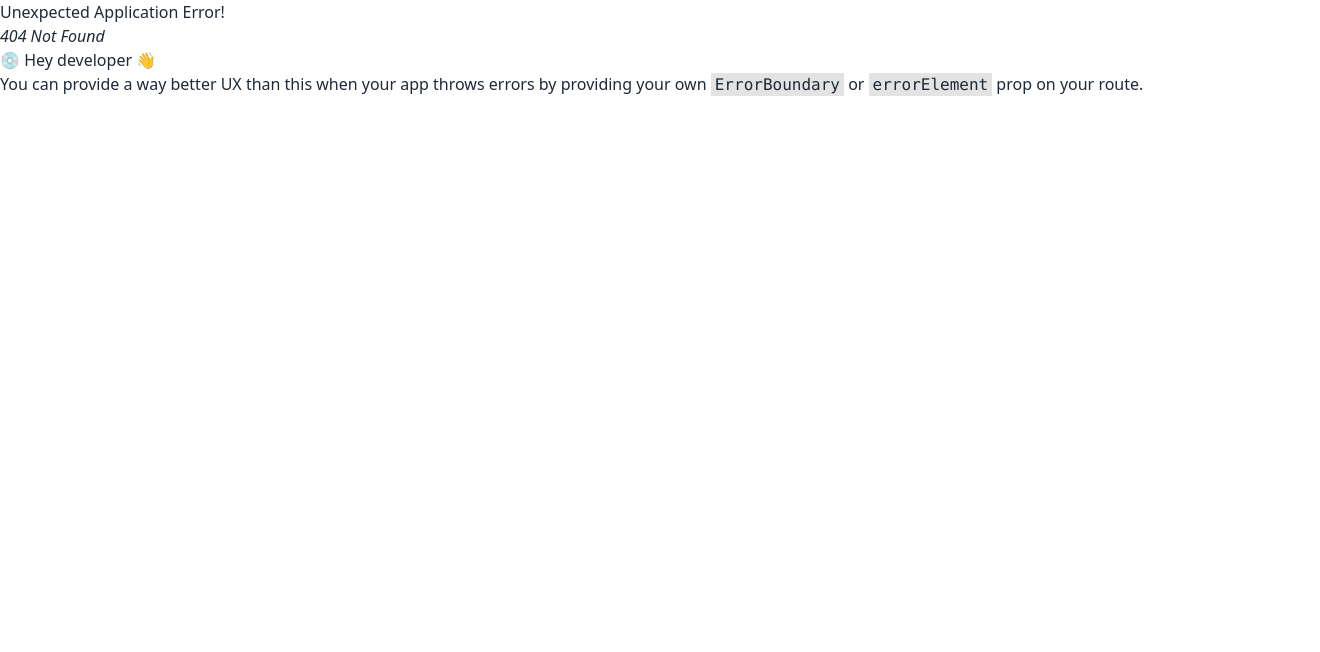
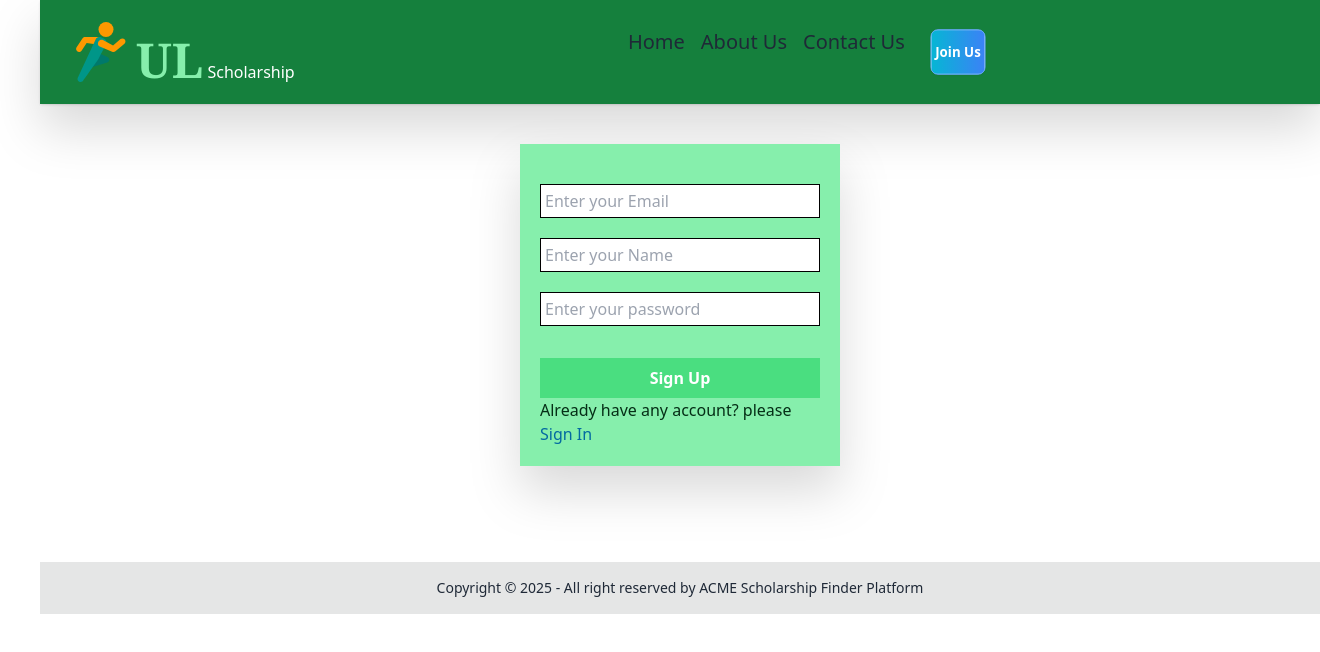
Before and after one commit to BorshaDevi/Scholarship-Finder-Platform, a React (Vite) app: page /signUp in a window 1280 px wide. Before the commit this address had no page. Shown: the top 652 px of the page, 1320 px wide, since content can reach past the window. Built offline with nearby package versions, Linux system fonts and the light colour scheme.

Commit message:
added text

```diff
--- a/src/Component/Navbar.jsx
+++ b/src/Component/Navbar.jsx
@@ -1,7 +1,7 @@
 import { useState } from "react";
 import { FaBarsStaggered } from "react-icons/fa6";
 import { HiX } from "react-icons/hi";
-import { NavLink } from "react-router";
+import { Link, NavLink } from "react-router";
 import { FcSportsMode } from "react-icons/fc";
 const Navbar=()=>{
     const [open , isOpen]=useState(false)
@@ -43,19 +43,19 @@ const Navbar=()=>{
            {navLink}
            </div>
            <div className="md:flex md:justify-end  hidden">
-                <button className="btn text-white border-blue-400 bg-gradient-to-r from-cyan-500 to-blue-500 p-1">Join Us</button>
+                <Link to='/signIn'><button className="btn text-white border-blue-400 bg-gradient-to-r from-cyan-500 to-blue-500 p-1">Join Us</button></Link>
             </div>
 
         </div>
         {/* Mobile */}
         <div>
         {
-            open ?  <div  className=" drop-shadow-xl md:hidden text-green-800 hover:text-green-200 font-semibold absolute inset-x-0 z-20 w-full px-6 py-4 transition-all duration-300 ease-out hover:ease-in bg-green-400 shadow-xl md:mt-0 md:p-0 md:top-0 md:relative md:bg-transparent md:w-auto md:opacity-100 md:translate-x-0  md:items-center">
+            open ?  <div  className=" z-50 drop-shadow-xl md:hidden text-green-800 hover:text-green-200 font-semibold absolute inset-x-0  w-full px-6 py-4 transition-all duration-300 ease-out hover:ease-in bg-green-400 shadow-xl md:mt-0 md:p-0 md:top-0 md:relative md:bg-transparent md:w-auto md:opacity-100 md:translate-x-0  md:items-center">
               <div  >
               {navLink}
               </div>
               <div className="flex  justify-center">
-                <button className="mt-2 btn border-blue-400 p-1 bg-gradient-to-r from-cyan-500 to-blue-500 text-xl text-white">Join Us</button>
+                <Link to='/signIn'><button className="mt-2 btn border-blue-400 p-1 bg-gradient-to-r from-cyan-500 to-blue-500 text-xl text-white">Join Us</button> </Link>
             </div>
         </div> : ''
         }
--- a/src/RouteGroups/SingIn.jsx
+++ b/src/RouteGroups/SingIn.jsx
@@ -1,8 +1,21 @@
-const SingIn=()=>{
+import {Link} from "react-router"
+const SignIn=()=>{
+    const handleSignIn=(e)=>{
+        e.preventDefault()
+    }
     return(
         <>
-        <p>SingIn </p>
+       <div className=' mt-10  lg:mx-auto md:ml-64 mb-24 md:h-60 lg:container drop-shadow-2xl shadow-white  bg-green-300    md:w-80 md:p-3 '>
+        <form onSubmit={handleSignIn} >
+              <input type="email" name='email' required className='w-full border border-black mt-5 p-1' placeholder='Enter your Name'></input>
+              <br />
+              <input type="password" name="password" required className='w-full border border-black p-1 mt-5' placeholder='Enter your password'  ></input>
+              <br />
+        <button className="  w-full mt-8 bg-green-400 font-bold hover:bg-green-800  text-white p-2"><input type="submit"  value="Sing In"/></button>
+        </form>
+        <p className="text-green-950">Do not have any account? please <Link to='/signUp' className='text-sky-700 hover:underline'>Sign Up</Link> </p>
+      </div>
         </>
     )
 }
-export default SingIn;
+export default SignIn;
--- a/src/RouteGroups/SingUp.jsx
+++ b/src/RouteGroups/SingUp.jsx
@@ -1,8 +1,24 @@
-const SingUp=()=>{
+import {Link} from "react-router"
+const SignUp=()=>{
+    const handleSignUp=(e)=>{
+        e.preventDefault()
+    }
     return(
         <>
-        <p>SingUp </p>
+       <div className=' mt-10  lg:mx-auto md:ml-64 mb-24 md:h-auto lg:container drop-shadow-2xl shadow-white  bg-green-300    md:w-80 md:p-5 '>
+        <form onSubmit={handleSignUp} >
+              <input type="text" name='name' required className='w-full border border-black mt-5 p-1' placeholder='Enter your Email'></input>
+              <br />
+              <input type="email" name='email' required className='w-full border border-black mt-5 p-1' placeholder='Enter your Name'></input>
+              <br />
+              <input type="password" name="password" required className='w-full border border-black p-1 mt-5' placeholder='Enter your password'  ></input>
+              <br />
+        <button className="  p-2  w-full mt-8 bg-green-400 font-bold hover:bg-green-800  text-white"><input type="submit"  value="Sign Up"/></button>
+        </form>
+        <p className="text-green-950">Already have any account? please <Link to='/signIn' className='text-sky-700 hover:underline'>Sign In</Link> </p>
+      </div>
+
         </>
     )
 }
-export default SingUp;
+export default SignUp;
--- a/src/main.jsx
+++ b/src/main.jsx
@@ -7,10 +7,26 @@ import {
   RouterProvider,
 } from "react-router";
 import Root from './Root/Root.jsx';
+import Home from './RouteGroups/Home.jsx';
+import SignUp from './RouteGroups/SingUp.jsx';
+import SignIn from './RouteGroups/SingIn.jsx';
  const router=createBrowserRouter([
   {
     path:'/',
     Component:Root,
+    children:[{
+      path:'/',
+      Component:Home,
+    },
+    {
+      path:'/signUp',
+      Component:SignUp,
+    },
+    {
+      path:'/signIn',
+      Component:SignIn,
+    },
+  ]
   }
  ])
 
```
